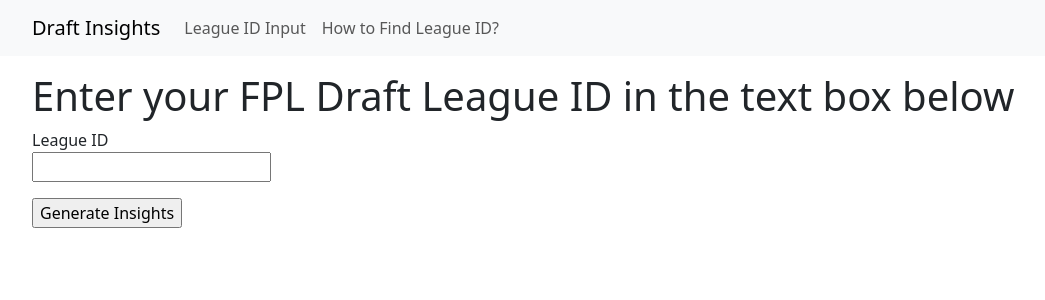
After one commit to benmurphy97/fpldraft-web, a Flask app: page /user_input_league_id in a window 1280 px wide. The commit adds this page. Shown: the top 300 px of the page, without its empty margins (50-1095 px from the left). Run offline with Flask 3, Linux system fonts and the light colour scheme.

Commit message:
explainer on league id

```diff
--- a/app/forms.py
+++ b/app/forms.py
@@ -1,9 +1,12 @@
 from flask_wtf import FlaskForm
 from wtforms import StringField, SubmitField, IntegerField
-from wtforms.validators import ValidationError, DataRequired, Email, EqualTo
+from wtforms.validators import ValidationError, DataRequired, InputRequired, NumberRange
 
 
 class LeagueIDForm(FlaskForm):
-    username = StringField('Username', validators=[DataRequired()])
-    league_id = IntegerField('League ID', validators=[DataRequired()])
+    league_id = IntegerField('League ID',
+                             validators=[InputRequired(),
+                                         NumberRange(min=2,
+                                                     max=None,
+                                                     message='Negative IDs are not valid')])
     submit = SubmitField('Generate Insights')
--- a/app/routes.py
+++ b/app/routes.py
@@ -1,4 +1,4 @@
-from flask import render_template, request
+from flask import render_template, request, flash, redirect, url_for
 from app import app
 from app.forms import LeagueIDForm
 import json
@@ -8,11 +8,21 @@
 @app.route('/')
 @app.route('/index')
 def index():
-    return render_template('home.html', title='Home')
+    return render_template('find_league_id.html', title='Find league id')
+
+@app.route('/find_league_id')
+def find_league_id():
+    return render_template('find_league_id.html', title='Find league id')
+
 
 @app.route('/user_input_league_id', methods=['GET', 'POST'])
 def user_input_league_id():
+
     form = LeagueIDForm()
+
+    if form.validate_on_submit():
+        return redirect(url_for('success'))
+
     return render_template('user_input_league_id.html', title='League ID Input', form=form)
 
 @app.route('/chart', methods=['GET', 'POST'])
@@ -36,7 +46,7 @@
 
     # create dataframe of current standings
     s_df = pd.DataFrame(data_json['standings'])
-
+    print(s_df)
     s_df['player'] = s_df['league_entry'].apply(lambda x: id_name_map[x])
     player_initials = s_df['player'].values.tolist()
 
--- a/app/templates/base.html
+++ b/app/templates/base.html
@@ -27,9 +27,8 @@
               <a class="nav-link" aria-current="page" href="{{ url_for('user_input_league_id') }}">League ID Input</a>
             </li>
             <li class="nav-item">
-              <a class="nav-link" aria-current="page" href="{{ url_for('index') }}">How to Find League ID?</a>
+              <a class="nav-link" aria-current="page" href="{{ url_for('find_league_id') }}">How to Find League ID?</a>
             </li>
-
           </ul>
         </div>
       </div>
--- /dev/null
+++ b/app/templates/user_input_league_id.html
@@ -0,0 +1,16 @@
+{% extends "base.html" %}
+
+{% block content %}
+    <h1>Enter your FPL Draft League ID in the text box below</h1>
+    <form action="{{ url_for('chart') }}"  method="post" validate>
+        {{ form.hidden_tag() }}
+        <p>
+            {{ form.league_id.label }}<br>
+            {{ form.league_id(size=32) }}<br>
+            {% for error in form.league_id.errors %}
+            <span style="color: red;">[{{ error }}]</span>
+            {% endfor %}
+        </p>
+        <p>{{ form.submit() }}</p>
+    </form>
+{% endblock %}
```
Also changed, not shown: app/templates/chart.html (+6 -3 lines), app/templates/find_league_id.html (added, +24 -0 lines), app/templates/home.html (deleted, +0 -9 lines), app/models.py (added), app/modes.py (deleted).
